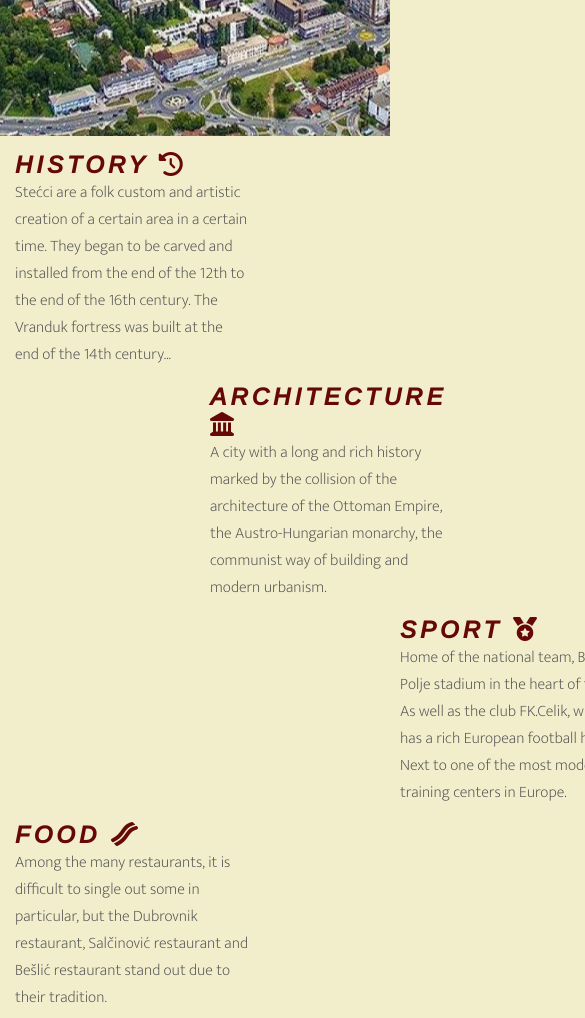
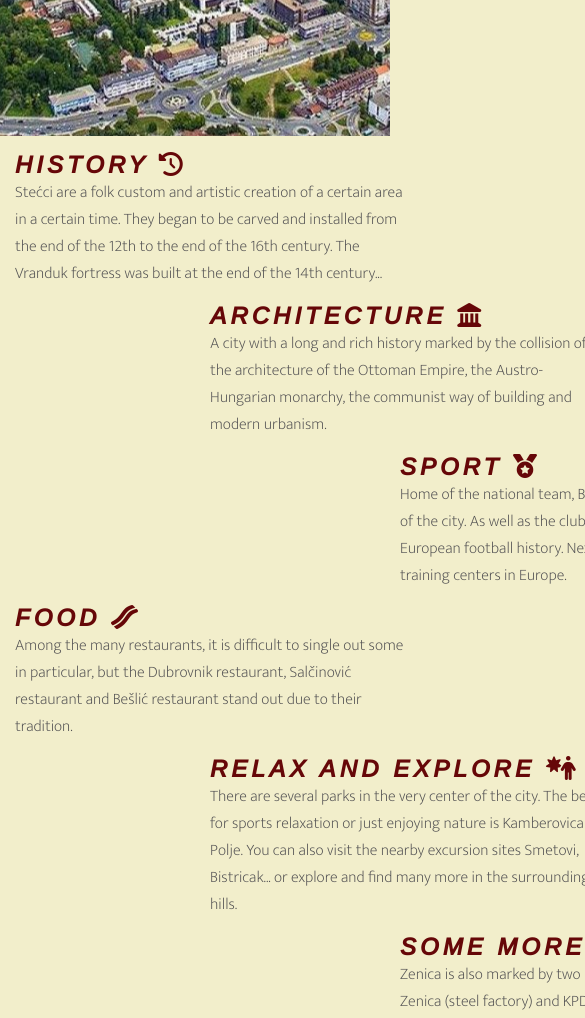
Before and after one commit to Podgora/VIsit-Zenica, a plain HTML site: page reasons.html in a window 390 px wide. Shown: the part 680-1698 px from the top of the page, 585 px wide, since content can reach past the window. Drawn offline with nearby package versions, Linux system fonts and the light colour scheme.

Commit message:
started adjusting media queries

```diff
--- a/assets/css/style.css
+++ b/assets/css/style.css
@@ -148,3 +148,28 @@ footer {
     margin: 1%;
     color: #3a3a3a;
 }
+
+/* media queries */
+
+/* for larger to medium screens size from 1200px wide and down */
+
+@media screen and (max-width: 1200px) {
+
+    #cover-text {
+        padding: 30px 0;
+        margin: 0;
+    }
+
+    #left, #right{
+        width: 100%;
+        float: left;
+        padding: 0;
+    }
+    #center {
+        clear: both;
+        width: 100%;
+        float: left;
+        padding: 0;
+    }
+
+}
```
Also changed, not shown: index.html (+1 -1 lines).
